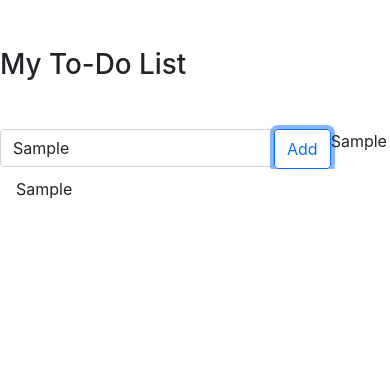
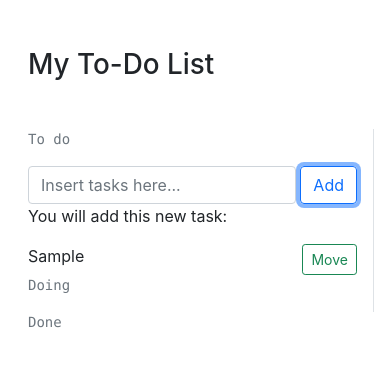
Before and after one commit to maurogoyeneche/todo-list, a React (Create React App) app: page / in a window 390 px wide. Both pictures are taken after typing "Sample" into the empty fields and a click on the button "Add". Shown: the top 366 px of the page. Built offline with nearby package versions, Linux system fonts and the light colour scheme.

Commit message:
sections todo-doing-done

```diff
--- a/src/App.tsx
+++ b/src/App.tsx
@@ -2,14 +2,25 @@ import React from 'react';
 import InsertTask from 'components/InsertTask/InsertTask';
 
 function App() {
-  return (
-    <div className="App">
-      <h1 className="mt-5 text-start mb-5">My To-Do List</h1>
-      <InsertTask/>
-
-
-    </div>
-  )
+	return (
+		<div className='App px-3'>
+			<div className='container text-start'>
+				<h1 className='mt-5  mb-5'>My To-Do List</h1>
+				<div className='row'>
+					<div className='col-md-4 border-end'>
+						<pre className='text-muted '>To do</pre>
+						<InsertTask />
+					</div>
+					<div className='col-md-4 border-end'>
+						<pre className='text-muted'>Doing</pre>
+					</div>
+					<div className='col-md-4'>
+						<pre className='text-muted'>Done</pre>
+					</div>
+				</div>
+			</div>
+		</div>
+	);
 }
 
 export default App;
--- a/src/components/InsertTask/InsertTask.tsx
+++ b/src/components/InsertTask/InsertTask.tsx
@@ -1,54 +1,57 @@
 import React, { useState } from 'react';
 
-interface Task {
-    task: string;
-};
+const InsertTask = () => {
+	const [task, setTasks] = useState<Array<string>>([]);
+	const [value, setValue] = useState<string>('');
 
-
-const InsertTask = () => {
-  const [task, setTasks] = useState<Task[]>([]);
-  console.log(task)
-	const [inputValue, setInputValue] = useState('');
-
-	const addTask = (e:any) => {
-    e.preventDefault();
-    setTasks([...task, {task: inputValue}]);
-
-
+	const handleSubmit = (ev: any) => {
+		ev.preventDefault();
+		if (value) setTasks([...task, value]);
+		setValue('');
 	};
 
 	return (
-		<div>
-			<form action='' className='d-flex '>
-				<label htmlFor='task'>
+		<div className=''>
+			<form action='' onSubmit={handleSubmit}>
+				<div className='d-flex  align-items-baseline w-100'>
+					<label htmlFor='task' className='w-100'>
 						<input
 							id='task'
-						className='form-control'
+							className='form-control w-100'
 							type='text'
 							name='task'
-            value={inputValue}
+							value={value}
 							placeholder='Insert tasks here...'
-            onChange={(
-              ev: React.ChangeEvent<HTMLInputElement>,
-          ): void => setInputValue(ev.target.value)}
+							onChange={(ev: React.ChangeEvent<HTMLInputElement>): void =>
+								setValue(ev.target.value)
+							}
 						/>
 					</label>
+					<button type='submit' className='btn btn-outline-primary mx-1'>
+						Add
+					</button>
+				</div>
+				<p className=''>
+					You will add this new task: <strong>{value}</strong>
+				</p>
+			</form>
+			<ul className='list-group'>
+				{task &&
+					task.map(task => (
+						<li
+							key={Math.random()}
+							className=' d-flex justify-content-between list-group-item p-0 border-0'
+						>
+							{task}
 							<button
 								type='button'
-					className='btn btn-outline-primary'
-					onClick={(e) => addTask(e)}
+								className='btn btn-sm btn-outline-success mx-1'
 							>
-					Add
+								Move
 							</button>
-        <p>{inputValue}</p>
-
-			</form>
-			<ul className='list-group'>
-				{task && task.map(task =><li key={Math.random()} className='list-group-item border-0'>{task.task}</li> )}
+						</li>
+					))}
 			</ul>
-      	{/* <ul className='list-group'>
-        	<li  className='list-group-item border-0'>{task?.task}</li>
-			</ul> */}
 		</div>
 	);
 };
```
Lines whose indentation alone changed are shown as unchanged.
